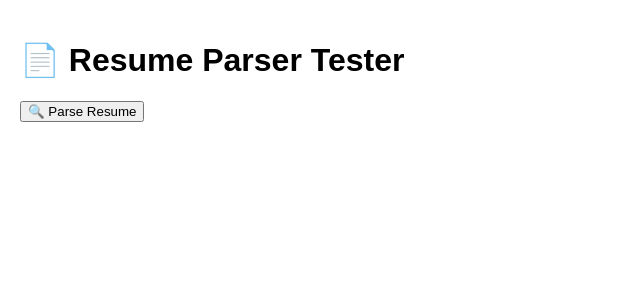
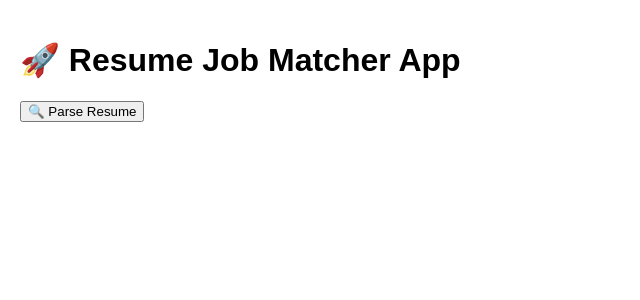
Before and after one commit to Rakeshprasad11/resume-job-matcher, a React (Create React App) app in the folder frontend/: page / in a window 1280 px wide. Shown: the top 300 px of the page, without its empty margins (0-640 px from the left). Built offline with nearby package versions, Linux system fonts and the light colour scheme.

Commit message:
🎨 Update heading in App.js

```diff
--- a/frontend/src/App.js
+++ b/frontend/src/App.js
@@ -46,7 +46,7 @@ function App() {
 
   return (
     <div style={{ padding: '20px', fontFamily: 'Arial' }}>
-      <h1>📄 Resume Parser Tester</h1>
+      <h1>🚀 Resume Job Matcher App</h1>
       <button onClick={handleParseResume}>🔍 Parse Resume</button>
 
       {error && <p style={{ color: 'red' }}>❌ {error}</p>}
```
